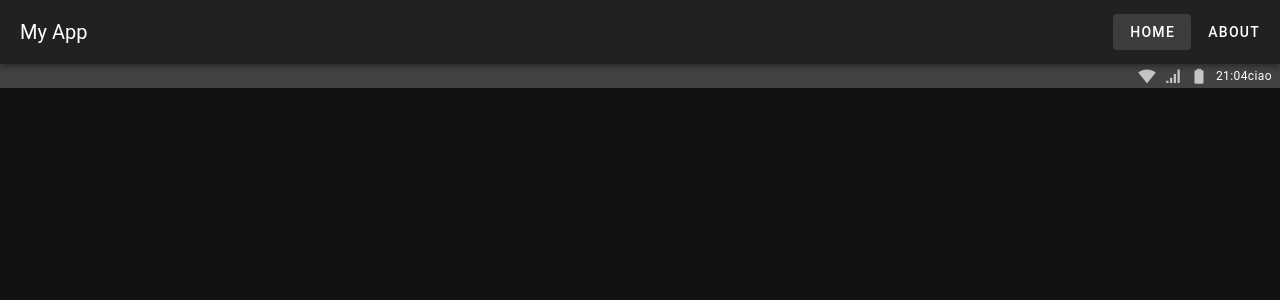
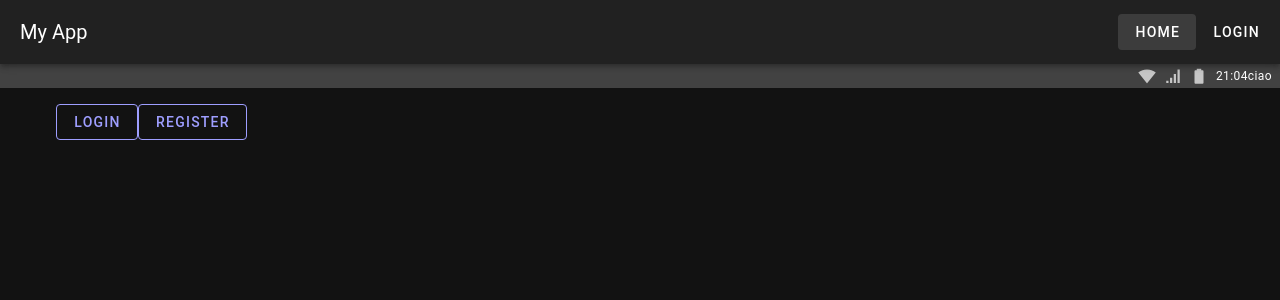
Before and after one commit to accaicedtea/serioVue, a Vue app: page / in a window 1280 px wide. Shown: the top 300 px of the page. Built offline with nearby package versions, Linux system fonts and the light colour scheme.

Commit message:
cartelle

```diff
--- a/src/layouts/default.vue
+++ b/src/layouts/default.vue
@@ -1,21 +1,36 @@
 <template>
-
   <v-app>
     <v-app-bar>
       <v-toolbar-title>My App</v-toolbar-title>
       <v-spacer></v-spacer>
-      <v-btn to="/">Home</v-btn>
-      <v-btn to="/about">About</v-btn>
+      <v-btn v-if="!auth" to="/">Home</v-btn>
+      <v-btn v-if="auth" to="/user/layout">magazine</v-btn>
+      <v-btn v-if="auth" to="/user/tasks">task</v-btn>
+      <v-btn v-if="auth" @click="logout()">logout</v-btn>
+      <v-btn v-else to="/login">Login</v-btn>
     </v-app-bar>
 
     <v-main>
       <router-view />
     </v-main>
-
-
   </v-app>
 </template>
 
-<script setup>
-//
+<script>
+export default {
+  name: 'DefaultLayout',
+  components: {},
+  data() {
+    return {
+      auth: localStorage.getItem('auth') === 'true', // Retrieve the auth value from local storage
+    };
+  },
+  methods: {
+    logout() {
+      localStorage.setItem('auth', 'false'); // Set the auth value to false
+      this.auth = false; // Update the auth value
+      this.$router.push('/login'); // Redirect to the login page
+    },
+  },
+};
 </script>
--- a/src/pages/index.vue
+++ b/src/pages/index.vue
@@ -6,11 +6,30 @@
 
     <span class="ms-2">{{ getCurrentTime() }}ciao</span>
   </v-system-bar>
+
+  <v-container class="center">
+    <router-link to="/login">
+      <v-btn variant="outlined">Login</v-btn>
+    </router-link>
+    <router-link to="/register">
+      <v-btn variant="outlined">Register</v-btn>
+    </router-link>
+  </v-container>
+
+
 </template>
 
-<script setup>
-  import { ref } from 'vue';
 
+<script>
+export default {
+  data: () => ({
+
+  }),
+  methods: {
+
+  },
+
+  setup() {
     const currentTime = ref('');
 
     const getCurrentTime = () => {
@@ -21,4 +40,11 @@
       currentTime.value = time;
       return currentTime.value;
     };
+
+    return {
+      currentTime,
+      getCurrentTime
+    };
+  }
+}
 </script>
--- a/src/pages/login.vue
+++ b/src/pages/login.vue
@@ -45,6 +45,7 @@ export default {
           } else {
               // User logged in successfully
               localStorage.setItem('auth', 'true');
+              this.$router.push('/user/tasks');
           }
             } catch (error) {
           console.error(error)
--- a/src/pages/layout.vue
+++ b/src/pages/user/layout.vue
@@ -22,7 +22,7 @@
 </template>
 
 <script>
-import { supabase } from '../plugins/supabase';
+import { supabase } from '../../plugins/supabase';
 
 export default {
   nome: 'TablePage',
@@ -54,8 +54,7 @@ export default {
       }
       const { data: categorieData, error: categorieErrorData } = await supabase
         .from('task')
-        .select('categoria')
-        .groupBy('categoria');
+        .select('categoria');
 
       if (categorieErrorData) {
         console.error(categorieErrorData);
--- a/src/pages/tasks.vue
+++ b/src/pages/user/tasks.vue
@@ -35,7 +35,7 @@
 </template>
 
 <script>
-import { supabase } from '../plugins/supabase';
+import { supabase } from '../../plugins/supabase';
 
 export default {
   name: 'TablePage',
--- a/src/router/index.js
+++ b/src/router/index.js
@@ -18,7 +18,7 @@ const router = createRouter({
 // Middleware per il controllo di autenticazione
 const authGuard = (to, from, next) => {
   const auth = localStorage.getItem('auth');
-  if (to.path.startsWith('/admin') && !auth) {
+  if ((to.path.startsWith('/admin') || to.path.startsWith('/user')) && !auth) {
     console.log('Utente non autenticato');
     next('/login');
   } else {
```
Lines whose indentation alone changed are shown as unchanged.
